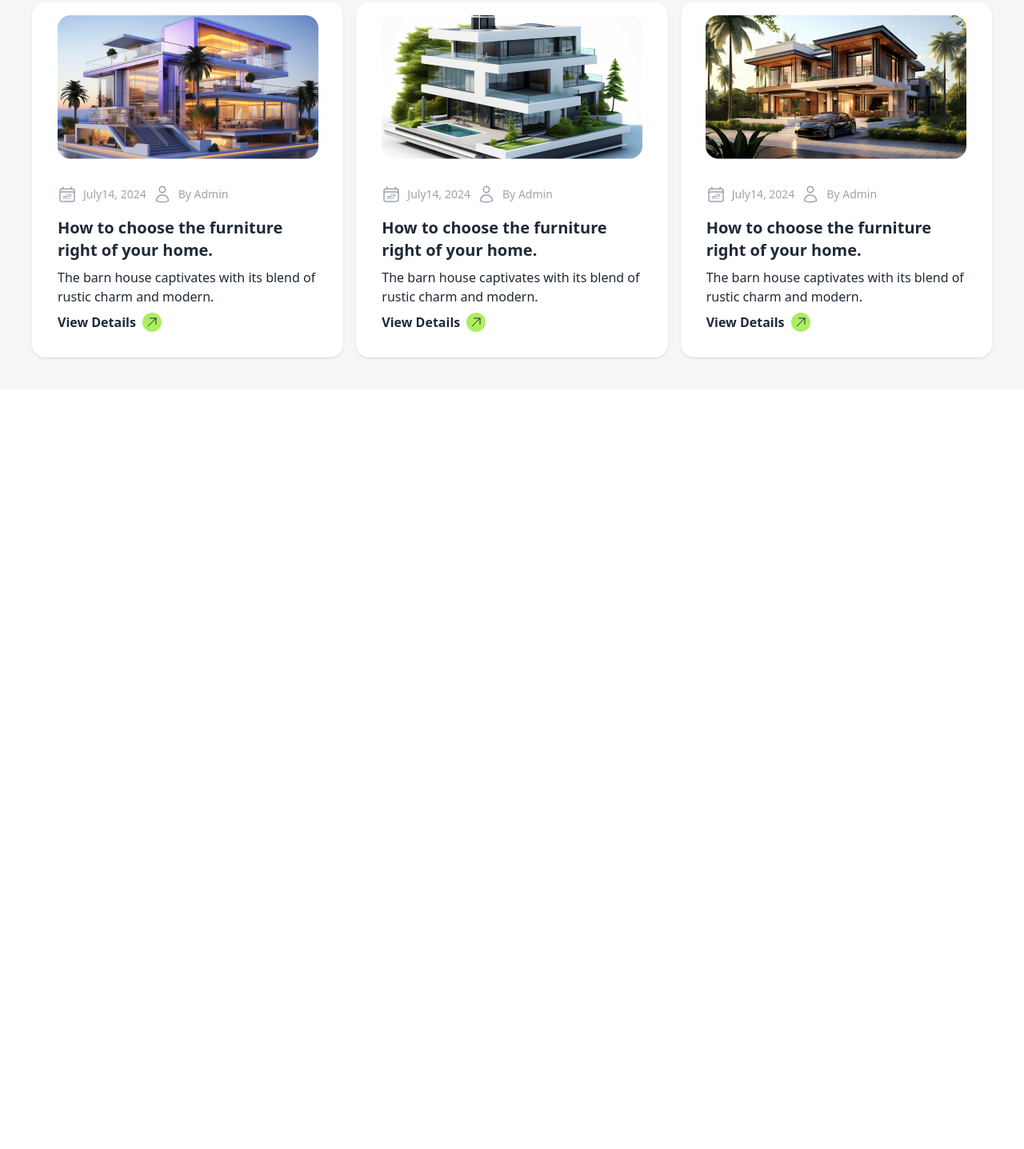
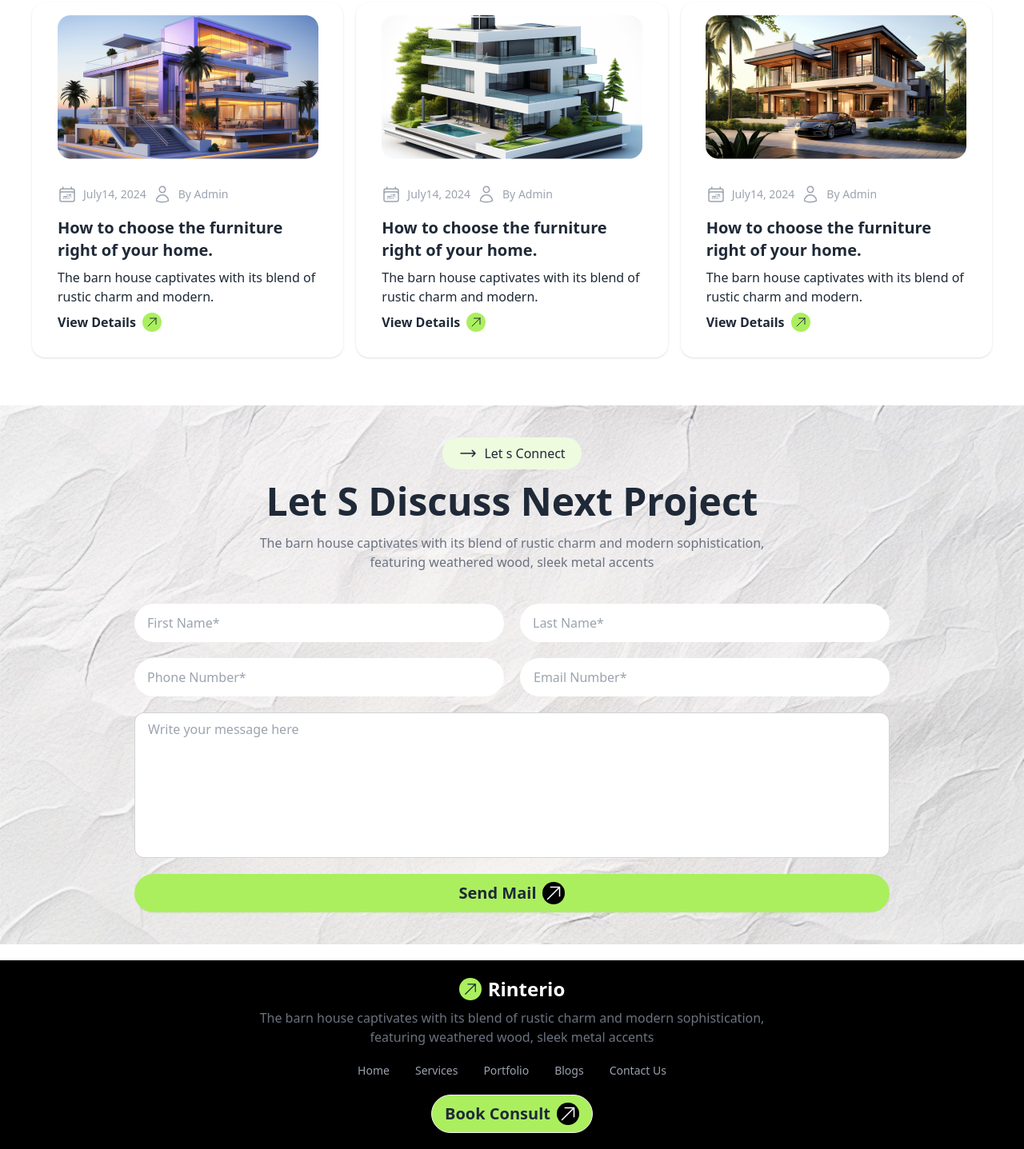
Before and after one commit to Rony-Ahmed6245/RB9-A3-house, a plain HTML site: page index.htm in a window 1280 px wide. Shown: the part 3640-5077 px from the top of the page at 80% size. Before the commit the page ends 4127 px from the top, so only its background shows below. Drawn offline with nearby package versions, Linux system fonts and the light colour scheme; files whose address does not match are found by name.

Commit message:
footer design compeleted

```diff
--- a/index.htm
+++ b/index.htm
@@ -13,6 +13,13 @@
     <style>
         /* common color code #ABEF5F */
         /* bg color #f6f6f6  */
+
+        /* bg style  */
+        .contact-bg {
+            background-image: url(./assets/bg.jpg);
+            /* height: 300px; */
+
+        }
     </style>
 </head>
 
@@ -388,7 +395,7 @@
     </section>
 
     <!-- article section  -->
-    <section class="bg-[#f6f6f6] py-10">
+    <section class=" py-10">
         <div class="max-w-7xl mx-auto px-4 md:px-10">
             <div>
                 <div class="flex justify-center ">
@@ -410,8 +417,7 @@
             <div class="grid grid-cols-1 md:grid-cols-3 gap-4 mt-5">
                 <div class="card bg-base-100  shadow">
                     <figure class="px-4 pt-4">
-                        <img src="./assets/article1.png"
-                            alt="Shoes" class="rounded-xl" />
+                        <img src="./assets/article1.png" alt="Shoes" class="rounded-xl" />
                     </figure>
                     <div class="card-body items-start text-start">
                         <div class="flex justify-start items-center gap-2 mb-2 text-sm text-gray-400">
@@ -451,8 +457,7 @@
                 </div>
                 <div class="card bg-base-100  shadow">
                     <figure class="px-4 pt-4">
-                        <img src="./assets/article2.png"
-                            alt="Shoes" class="rounded-xl" />
+                        <img src="./assets/article2.png" alt="Shoes" class="rounded-xl" />
                     </figure>
                     <div class="card-body items-start text-start">
                         <div class="flex justify-start items-center gap-2 mb-2 text-sm text-gray-400">
@@ -492,8 +497,7 @@
                 </div>
                 <div class="card bg-base-100  shadow">
                     <figure class="px-4 pt-4">
-                        <img src="./assets/article3.png"
-                            alt="Shoes" class="rounded-xl" />
+                        <img src="./assets/article3.png" alt="Shoes" class="rounded-xl" />
                     </figure>
                     <div class="card-body items-start text-start">
                         <div class="flex justify-start items-center gap-2 mb-2 text-sm text-gray-400">
@@ -536,6 +540,100 @@
         </div>
     </section>
 
+    <!-- contact form  -->
+    <section class=" my-5 contact-bg bg-no-repeat bg-center bg-cover w-full">
+        <div>
+            <!-- title  -->
+            <div>
+                <div class="flex justify-center pt-10">
+                    <button class="px-5 flex justify-center items-center gap-2  py-2 bg-[#eefbdf] rounded-full"><svg
+                            xmlns="http://www.w3.org/2000/svg" fill="none" viewBox="0 0 24 24" stroke-width="1.5"
+                            stroke="currentColor" class="size-6">
+                            <path stroke-linecap="round" stroke-linejoin="round"
+                                d="M17.25 8.25 21 12m0 0-3.75 3.75M21 12H3" />
+                        </svg>
+                        Let s Connect</button>
+                </div>
+                <h1 class="text-5xl font-bold text-center my-4 capitalize">Let s Discuss Next Project</h1>
+                <p class="text-gray-500 text-center">The barn house captivates with its blend of rustic charm and
+                    modern sophistication, <br>
+                    featuring weathered wood, sleek metal accents</p>
+            </div>
+
+            <!-- form  -->
+            <div class="max-w-5xl mx-auto px-4 md:px-10 py-10">
+                <div class="grid grid-cols-1 md:grid-cols-2 gap-5">
+                    <input type="text" placeholder="First Name*"
+                        class="input rounded-full outline-none border-none input-bordered w-full " />
+                    <input type="text" placeholder="Last Name*"
+                        class="input rounded-full outline-none border-none input-bordered w-full " />
+                    <input type="text" placeholder="Phone Number*"
+                        class="input rounded-full outline-none border-none input-bordered w-full " />
+                    <input type="text" placeholder="Email Number*"
+                        class="input  rounded-full outline-none border-noneinput-bordered w-full " />
+                </div>
+                <input type="text" placeholder="Write your message here"
+                    class="input rounded-xl input-bordered w-full pb-40 pt-5 mt-5" />
+
+                <button
+                    class="btn mt-5 bg-[#ABEF5F] border-none outline-none  w-full rounded-full capitalize text-xl font-bold">
+                    Send Mail
+                    <div class="bg-black rounded-full p-[2px] text-white">
+                        <svg xmlns="http://www.w3.org/2000/svg" fill="none" viewBox="0 0 24 24" stroke-width="1.5"
+                            stroke="currentColor" class="size-6">
+                            <path stroke-linecap="round" stroke-linejoin="round"
+                                d="m4.5 19.5 15-15m0 0H8.25m11.25 0v11.25" />
+                        </svg>
+                    </div>
+                </button>
+            </div>
+        </div>
+    </section>
+
+
+    <footer class="bg-black">
+        <div>
+            <!-- title  -->
+            <div class="py-5">
+                <div class="flex justify-center items-center gap-2">
+                    <div class="bg-[#ABEF5F] rounded-full p-1">
+                        <svg xmlns="http://www.w3.org/2000/svg" fill="none" viewBox="0 0 24 24" stroke-width="1.5"
+                            stroke="currentColor" class="size-5">
+                            <path stroke-linecap="round" stroke-linejoin="round"
+                                d="m4.5 19.5 15-15m0 0H8.25m11.25 0v11.25" />
+                        </svg>
+                    </div>
+
+                    <h1 class="text-2xl font-bold text-white">Rinterio</h1>
+                </div>
+
+                <p class="text-gray-500 text-center mt-2">The barn house captivates with its blend of rustic charm and
+                    modern sophistication, <br>
+                    featuring weathered wood, sleek metal accents</p>
+            </div>
+            <div class="flex justify-center items-center">
+                <ul class="capitalize flex items-center text-sm gap-8 text-gray-400">
+                    <li>Home</li>
+                    <li>services</li>
+                    <li>portfolio</li>
+                    <li>Blogs</li>
+                    <li>Contact us</li>
+                </ul>
+            </div>
+            <div class="flex justify-center items-center py-5">
+                <button class="btn bg-[#ABEF5F] rounded-full capitalize text-xl font-bold">
+                    Book consult
+                    <div class="bg-black rounded-full p-[2px] text-white">
+                        <svg xmlns="http://www.w3.org/2000/svg" fill="none" viewBox="0 0 24 24" stroke-width="1.5"
+                            stroke="currentColor" class="size-6">
+                            <path stroke-linecap="round" stroke-linejoin="round"
+                                d="m4.5 19.5 15-15m0 0H8.25m11.25 0v11.25" />
+                        </svg>
+                    </div>
+                </button>
+            </div>
+        </div>
+    </footer>
 
 
 </body>
```
Also changed, not shown: tailwind.config.js (+10 -5 lines).
